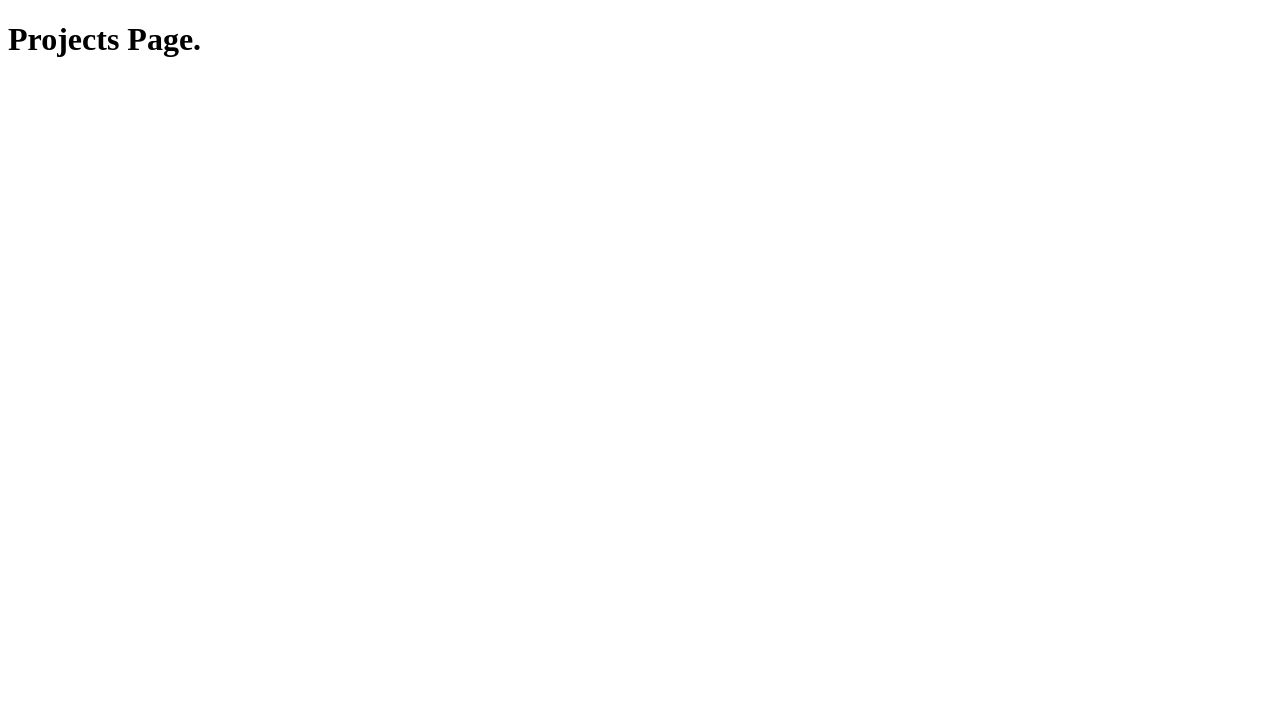
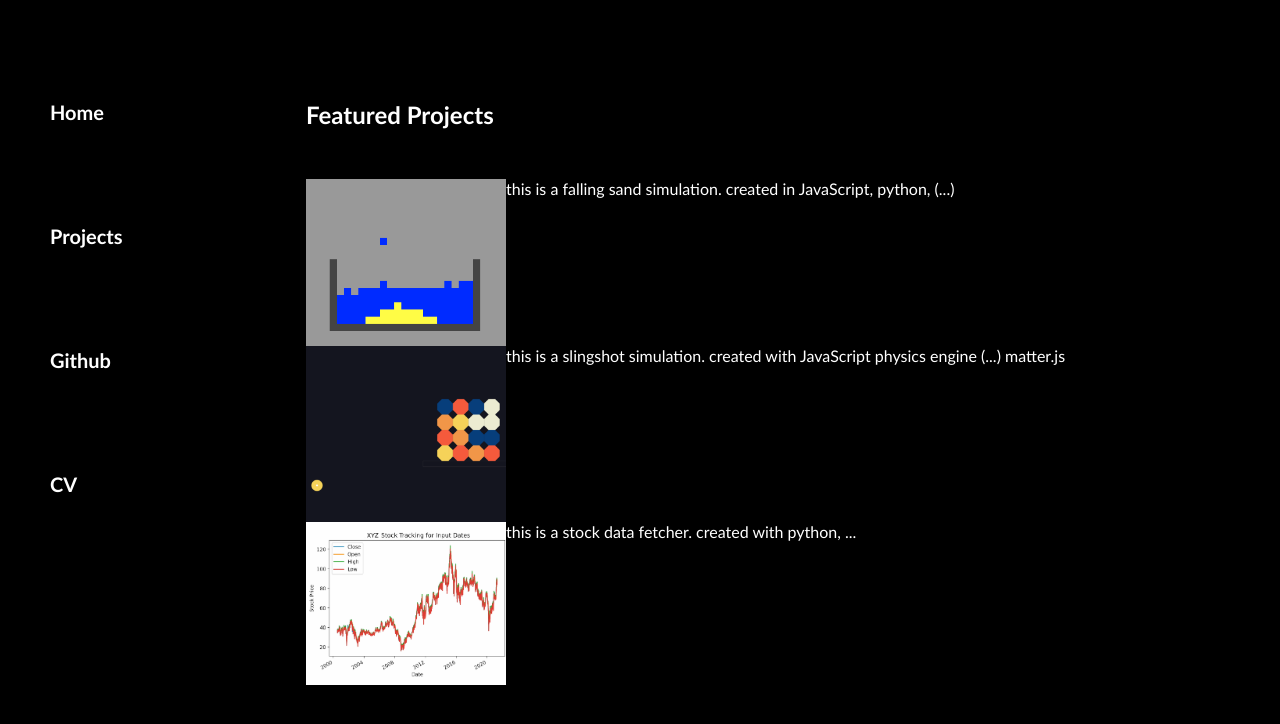
Before and after one commit to mayasamra/WebPage, a plain HTML site: page projects.html in a window 1280 px wide. Drawn offline with Linux system fonts and the light colour scheme.

Commit message:
photo update

```diff
--- a/projects.html
+++ b/projects.html
@@ -1,9 +1,59 @@
 <!DOCTYPE html>
 <html>
 <head>
-  <link rel="stylesheet" href="style-projects.css">
+    <meta charset="UTF-8">
+    <meta http-equiv="X-UA-Compatible" content="IE=edge"/>
+    <meta name="viewport" content="width=device-width, initial-scale=1.0">
+    <title>Projects</title>
+    <link rel="icon" href="moon.png">
+    <link rel="stylesheet" href="style-projects.css">
+    <style>
+        * {
+            margin: 0px;
+            padding: 0px;
+            box-sizing: border-box;
+            font-family: 'Gill Sans', 'Gill Sans MT', Calibri, 'Trebuchet MS', sans-serif;
+          }
+    </style>
 </head>
 <body>
-    <h1>Projects Page.</h1>
+    <!-- left column - do not touch -->
+    <div id="float-container">
+        <div id="left-col">
+            <div id="link-1">
+                <a href="index.html">Home</a>
+            </div>
+            <div id="link-2">
+                <a href="projects.html">Projects</a>
+            </div>
+            <div id="link-3">
+                <a href="https://github.com/mayasamra" target="__blank__">Github</a>
+            </div>
+            <div id="link-4">
+                <a href="file:///Users/mayasamra/Desktop/Maya%20Samra%20-%20Resume.pdf">CV</a>
+            </div>
+        </div>
+        <!-- end of left column -->
+
+        <!-- right side of page begins -->
+        <div id="right-projects">
+            <div id="projects">
+                <h2>Featured Projects</h2>
+                <div id="falling-sand">
+                    <img src="fallingSand.png">
+                    <p>this is a falling sand simulation. created in JavaScript, python, (...)</p>
+                </div>
+                <div id="slingshot">
+                    <img src="slingshot.png">
+                    <p>this is a slingshot simulation. created with JavaScript physics engine (...) matter.js</p>
+                </div>
+                <div id="stock-sim">
+                    <img src="stock-pic.png">
+                    <p>this is a stock data fetcher. created with python, ...</p>
+                </div>
+            </div>
+        </div>
+        <!-- right side ends (?) -->
+    </div>
 </body>
 </html>
--- a/style-home.css
+++ b/style-home.css
@@ -67,15 +67,8 @@ a {font-size: 20px;}
     padding-bottom: 50px;
 }
 
-#slideshow{
-    position: relative;
-    padding-bottom: 50px;
-    padding-top: 50px;
-}
-
 #container-2{
     display: flex;
-
 }
 
 #about-me{
@@ -86,13 +79,16 @@ a {font-size: 20px;}
 }
 img{
     height: auto;
-    max-width: 90%;
-    min-width: 80%;
+    min-width: 250px;
+    max-width: 250px;
+    border-radius: 10px;
 }
+
 #picture{
-    padding-right: 40px;
-    padding-top: 20px;
+    padding-right: 100px;
+    padding-top: 80px;
     padding-bottom: 50px;
+    padding-left: 0;
 }
 
 .about-me-p{
@@ -101,13 +97,21 @@ img{
     line-height: 32px;
 }
 
-
 body{
     margin: 0;
     background: black;
     font-family: "Open Sans";
 }
 
-#carousel-container{
-    display: flex;
+body::-webkit-scrollbar {
+    width: 0.6em;
 }
+
+body::-webkit-scrollbar-track {
+    box-shadow: inset 0 0 6px rgba(0, 0, 0, 0.3);
+}
+
+body::-webkit-scrollbar-thumb {
+    background-color: darkgrey;
+    outline: 1px solid slategrey;
+}
--- a/style-projects.css
+++ b/style-projects.css
@@ -1,9 +1,96 @@
-canvas {
-    border: 1px solid rgb(211, 211, 211);
-    margin: auto;
-    position: absolute;
-    top: 0;
-    bottom: 0;
-    left: 0;
-    right: 0;
-  }
+#float-container{
+  display: flex;
+}
+
+h2{
+  padding-bottom: 50px;
+}
+
+a{ text-decoration: none;
+  box-shadow: inset 0 0 0 0 white;
+  color: #2d2f31;
+  margin: 0 -.25rem;
+  padding: 0 .25rem;
+  transition: color .3s ease-in-out, box-shadow .3s ease-in-out;
+  font-weight: bold;
+}
+a:link    { color: white; text-decoration: none; }
+a:visited { color: white; text-decoration: none; }
+a:hover {
+  box-shadow: inset 105px 0 0 0 #2d2f31;
+  color: white;
+}
+a:active  { color: black; text-decoration: none; }
+a {font-size: 20px;}
+
+#left-col{
+  float: left;
+  width: 20%;
+  height: 87%;
+  font-family: 'Gill Sans', 'Gill Sans MT', Calibri, 'Trebuchet MS', sans-serif;
+  color: black;
+  padding-left: 50px;
+  padding-top: 100px;
+}
+
+#link-1{
+  position: relative;
+  padding-bottom: 50px;
+  font-family: 'Gill Sans', 'Gill Sans MT', Calibri, 'Trebuchet MS', sans-serif;
+  color: white;
+}
+
+#link-2{
+  position: relative;
+  padding-top: 50px;
+  padding-bottom: 50px;
+}
+
+#link-3{
+  position: relative;
+  padding-top: 50px;
+  padding-bottom: 50px;
+}
+
+#link-4{
+  padding-top: 50px;
+  position: relative;
+}
+
+#right-projects{
+  float: right;
+  font-family: 'Gill Sans', 'Gill Sans MT', Calibri, 'Trebuchet MS', sans-serif;
+  color: white;
+  padding-left: 50px;
+  padding-top: 100px;
+  width: 80%;
+  height: 87%;
+}
+
+#projects{
+  display:grid;
+}
+
+body{
+  margin: 0;
+  background: black;
+  font-family: "Open Sans";
+}
+img{
+  width: 200px;
+  height: auto;
+  float: left;
+}
+
+body::-webkit-scrollbar {
+  width: 0.6em;
+}
+
+body::-webkit-scrollbar-track {
+  box-shadow: inset 0 0 6px rgba(0, 0, 0, 0.3);
+}
+
+body::-webkit-scrollbar-thumb {
+  background-color: darkgrey;
+  outline: 1px solid slategrey;
+}
```
Also changed, not shown: index.html (+6 -5 lines), fallingSand.png (added), maya.png (added), slingshot.png (added), stock-pic.png (added), 1 other file.
